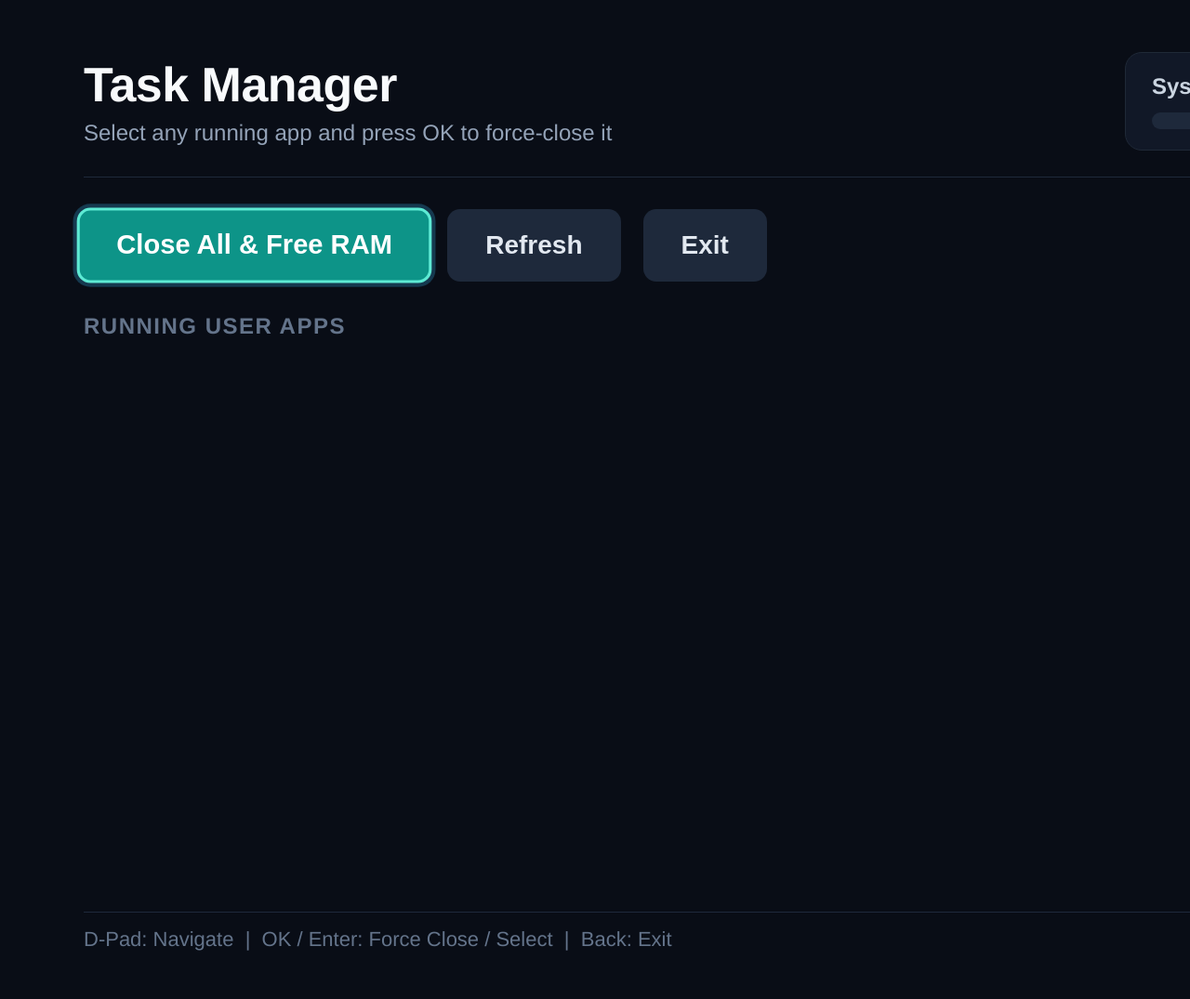
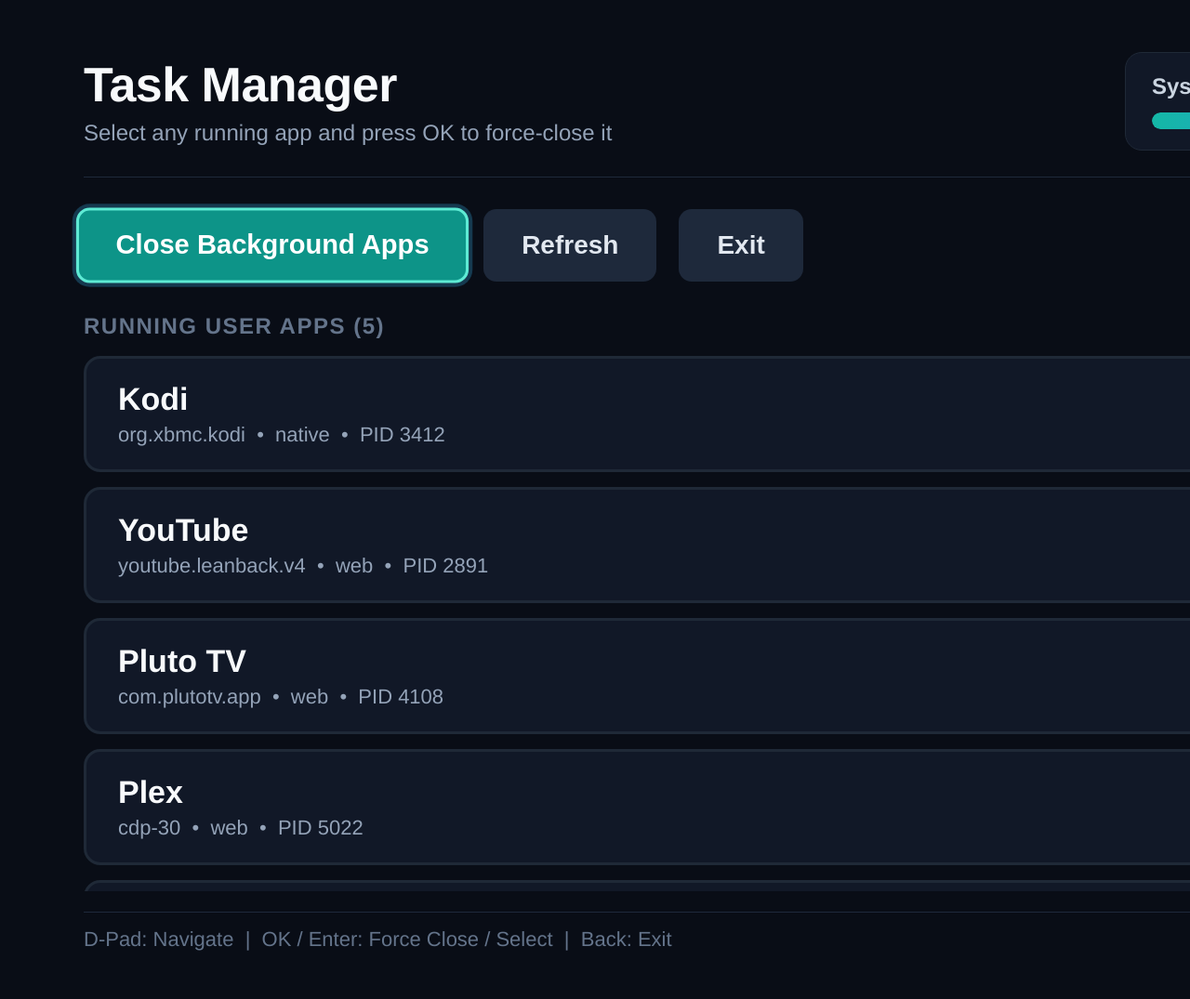
Before and after one commit to dasilva333/webos-system-tools, a plain HTML site: page app/index.html in a window 1280 px wide. Shown: the top 1075 px of the page at 93% size. Drawn offline with Linux system fonts and the light colour scheme.

Commit message:
Refocus as Task Manager, add LICENSE and 1080p screenshot

```diff
--- a/app/appinfo.json
+++ b/app/appinfo.json
@@ -4,8 +4,8 @@
   "vendor": "dasilva333",
   "type": "web",
   "main": "index.html",
-  "title": "System Tools",
-  "appDescription": "Interactive process inspector, live RAM monitor, and individual app manager for LG webOS TVs",
+  "title": "Task Manager",
+  "appDescription": "Interactive process inspector and live system memory monitor for LG webOS TVs",
   "icon": "icon.png",
   "largeIcon": "largeIcon.png",
   "iconColor": "#2563eb",
--- a/app/index.html
+++ b/app/index.html
@@ -238,7 +238,7 @@
   </div>
 
   <div class="actions">
-    <button class="btn primary" id="btnCleanAll">Close All &amp; Free RAM</button>
+    <button class="btn primary" id="btnCleanAll">Close Background Apps</button>
     <button class="btn" id="btnRefresh">Refresh</button>
     <button class="btn" id="btnExit">Exit</button>
     <div class="status-pill" id="statusPill">Loading running apps...</div>
@@ -295,6 +295,38 @@
   }
 
   function execRoot(command, cb) {
+    if (typeof PalmServiceBridge === "undefined") {
+      setTimeout(function() {
+        if (command.indexOf("titles") !== -1) {
+          cb(null, JSON.stringify({
+            launchPoints: [
+              { id: "org.xbmc.kodi", title: "Kodi" },
+              { id: "youtube.leanback.v4", title: "YouTube" },
+              { id: "com.plutotv.app", title: "Pluto TV" },
+              { id: "cdp-30", title: "Plex" },
+              { id: "com.limelight.webos", title: "Moonlight" }
+            ]
+          }));
+        } else if (command.indexOf("status") !== -1) {
+          cb(null, JSON.stringify({
+            mem: { totalKb: 2097152, availKb: 725000 },
+            rssKb: { "3412": 438272, "2891": 319488, "4108": 190464, "5022": 148480, "6114": 96256 },
+            running: {
+              running: [
+                { id: "org.xbmc.kodi", appType: "native", processid: "3412" },
+                { id: "youtube.leanback.v4", appType: "web", processid: "2891" },
+                { id: "com.plutotv.app", appType: "web", processid: "4108" },
+                { id: "cdp-30", appType: "web", processid: "5022" },
+                { id: "com.limelight.webos", appType: "native", processid: "6114" }
+              ]
+            }
+          }));
+        } else {
+          cb(null, '{"ok":true}');
+        }
+      }, 50);
+      return;
+    }
     try {
       var bridge = new PalmServiceBridge();
       bridge.onservicecallback = function(raw) {
```
Also changed, not shown: assets/screenshot1.png (added), 1 other file.
